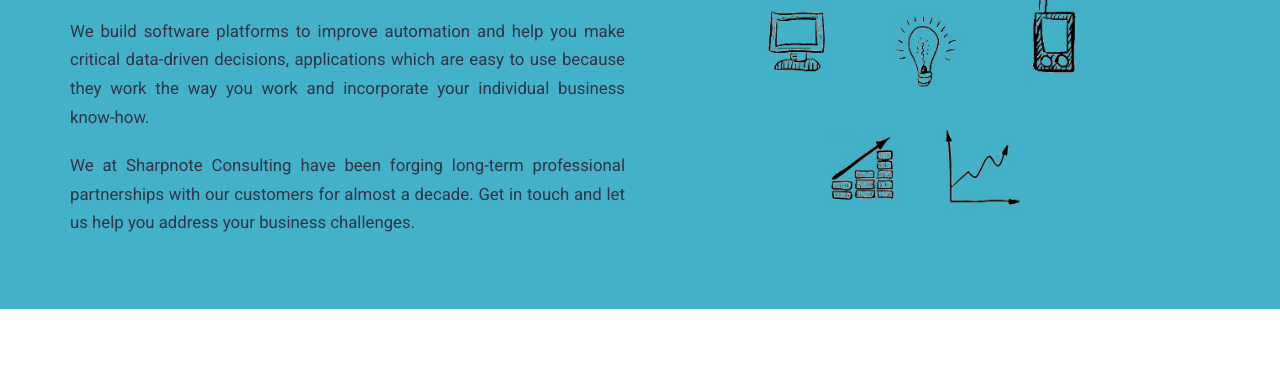
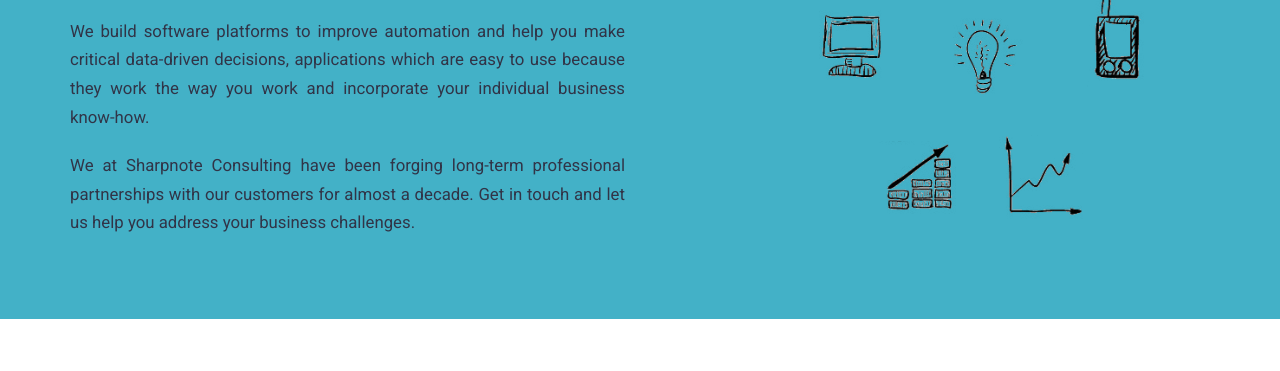
Before and after one commit to sharpnoteconsulting/sharpnoteconsulting.github.io, a plain HTML site: page index.html in a window 1280 px wide. Shown: the part 301-672 px from the top of the page. Drawn offline with Linux system fonts and the light colour scheme.

Commit message:
fixed divs in blob

```diff
--- a/css/features/blob-image.css
+++ b/css/features/blob-image.css
@@ -6,21 +6,21 @@
   background-image: url(../../img/blob-thin.png);
   margin-top: 50px;
   margin-bottom: 50px;
-  background-size: 315px;
+  background-size: 325px;
   background-repeat: no-repeat;
   background-position: center;
   background-clip: border-box;
   transition: background-size 0.5s;
   transition-timing-function: cubic-bezier(.07,1.41,.82,1.41);
   display: inline-block;
-  width: 340px;
-  height: 340px;
+  width: 350px;
+  height: 350px;
   text-decoration: none;
   cursor: pointer;
 }
 
 .blob-image:hover {
-	background-size: 340px;
+	background-size: 350px;
 }
 
 .feature-image-idea {
--- a/index.html
+++ b/index.html
@@ -74,14 +74,14 @@
     	<div class="container">
 
         <div class="row">
-		  <div class="col-lg-6 col-md-6 col-sm-6 animated">
+		  <div class="col-lg-6 col-md-6 col-sm-12 col-xs-12 animated">
 			<h2 style="margin-top:50px;" class="text-light text-left">Custom software solutions</h2>
 			<p class="feature-p">Increase productivity, bolster revenue and reduce costs with solutions designed to fit your specific business needs.</p>
 			<p class="feature-p">We build software platforms to improve automation and help you make critical data-driven decisions, applications which are easy to use because they work the way you work and incorporate your individual business know-how.</p>
 			<p class="feature-p">We at Sharpnote Consulting have been forging long-term professional partnerships with our customers for almost a decade. <a class="scroll anchor-dark" href="#contacts">Get in touch</a> and let us help you address your business challenges.</p>
           </div>
 		  <div class="col-lg-1 col-md-1 col-xs-0 col-sm-0"></div>
-		  <div class="col-lg-5 col-md-5 col-sm-6 animated">
+		  <div class="col-lg-5 col-md-5 col-sm-12 col-xs-12 animated text-center">
 			<a class="blob-image scroll" href="#features"></a>
 		  </div>
 	    </div>
```
